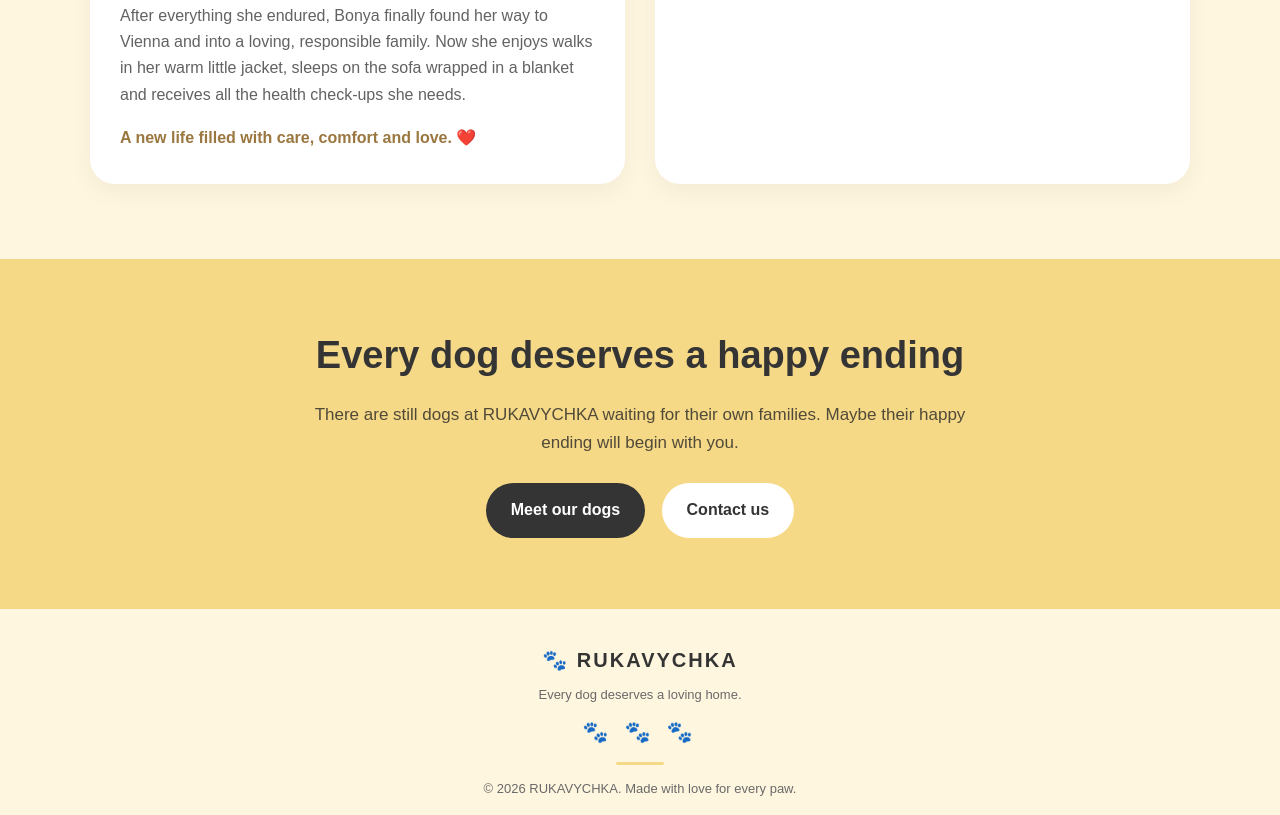
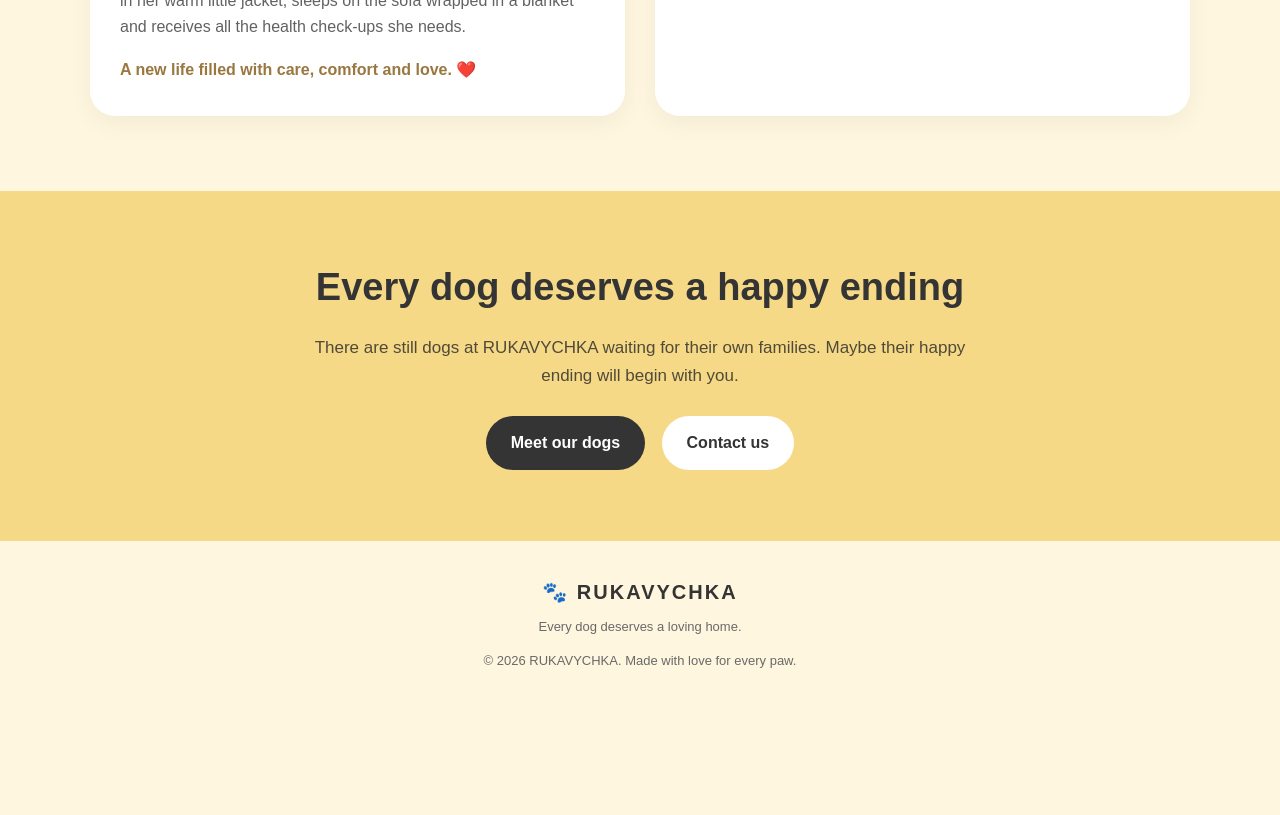
Before and after one commit to webatelie-global/RUKAVYCHKA, a plain HTML site: page adoptions.html in a window 1280 px wide. Shown: the part 1982-2797 px from the top of the page. After the commit the page ends 2695 px from the top, so only its background shows below. Drawn offline with Linux system fonts and the light colour scheme.

Commit message:
Update adoptions.html

```diff
--- a/adoptions.html
+++ b/adoptions.html
@@ -302,7 +302,6 @@ footer{
 </header>
 
 <section class="hero">
-  <div class="heart">💛 🐾 💛</div>
   <h1 data-i18n="heroTitle">Happy Endings</h1>
   <p data-i18n="heroText">
     Every rescue story deserves a happy ending. These are the dogs who found their families, their safe places and the love they had been waiting for.
@@ -417,8 +416,6 @@ footer{
 <footer>
   <div class="footer-brand">🐾 RUKAVYCHKA</div>
   <div data-i18n="footerText">Every dog deserves a loving home.</div>
-  <div class="footer-paws">🐾 🐾 🐾</div>
-  <div class="footer-line"></div>
   <p>© 2026 RUKAVYCHKA. Made with love for every paw.</p>
 </footer>
 
```
